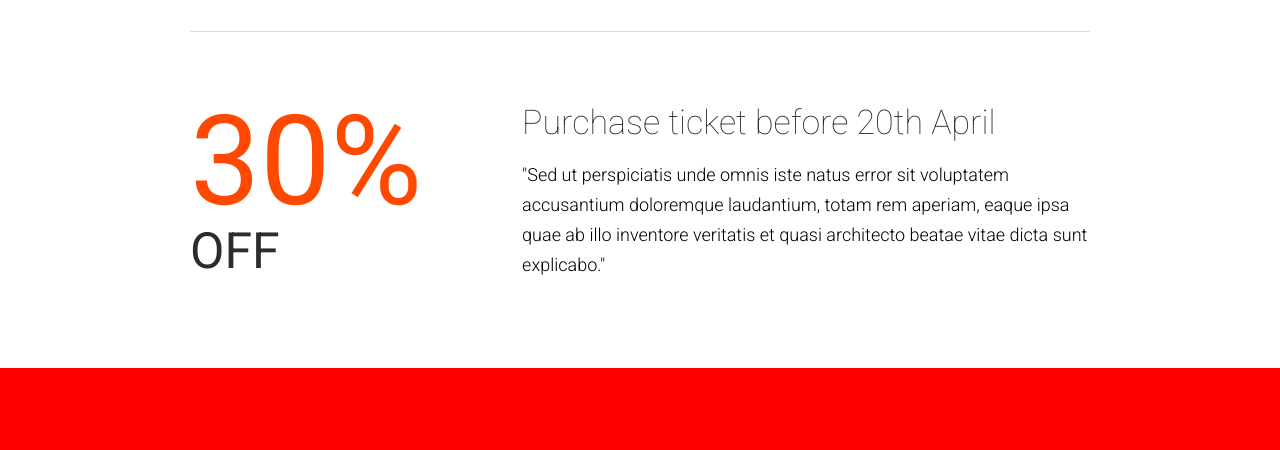
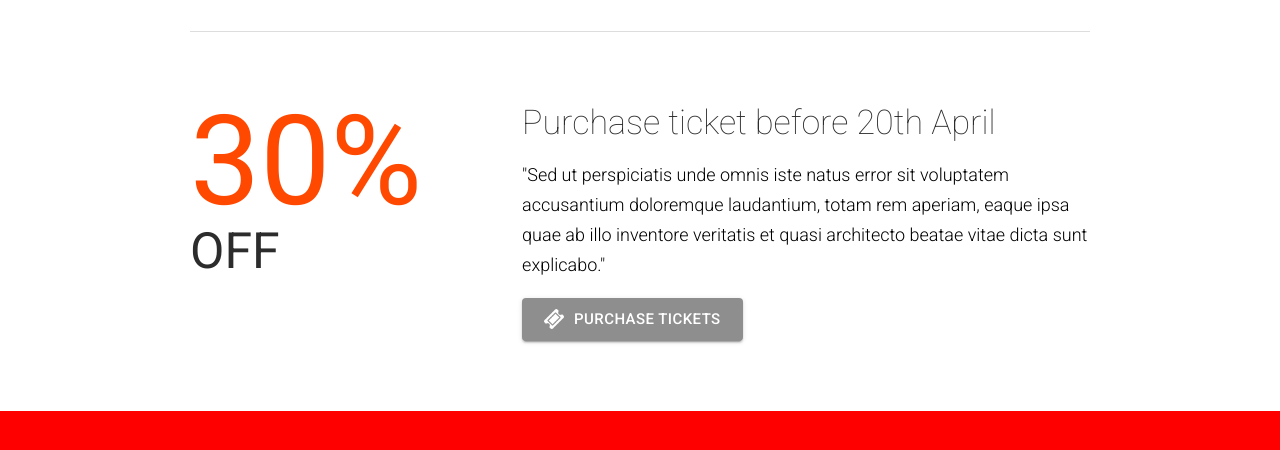
Before and after one commit to Costea47/the-venue, a React (Create React App) app: page / in a window 1280 px wide. Shown: the part 1769-2219 px from the top of the page. Built offline with nearby package versions, Linux system fonts and the light colour scheme.

Commit message:
added a button component with props function to use it everywhere we need it

```diff
--- a/src/components/highlights/Discount.js
+++ b/src/components/highlights/Discount.js
@@ -1,5 +1,6 @@
 import React, { useState, useEffect } from "react";
 import { Fade, Slide } from "react-awesome-reveal";
+import MyButton from "../utils/MyButton";
 
 const Discount = () => {
   const end = 30;
@@ -41,6 +42,7 @@
               quae ab illo inventore veritatis et quasi architecto beatae vitae
               dicta sunt explicabo."
             </p>
+            <MyButton text="Purchase tickets" link="http://google.com" />
           </div>
         </Slide>
       </div>
--- /dev/null
+++ b/src/components/utils/MyButton.js
@@ -0,0 +1,19 @@
+import React from "react";
+import Button from "@mui/material/Button";
+
+import TicketIcon from "../../resources/images/icons/ticket.png";
+
+const MyButton = (props) => {
+  return (
+    <Button
+      href={props.link}
+      variant="contained"
+      size={props.size ? props.size : "large"}
+      style={{ background: "#8e8e8e", color: "#ffffff", ...props }}
+    >
+      <img src={TicketIcon} className="iconImage" alt="icon_button" />
+      {props.text}
+    </Button>
+  );
+};
+export default MyButton;
```
